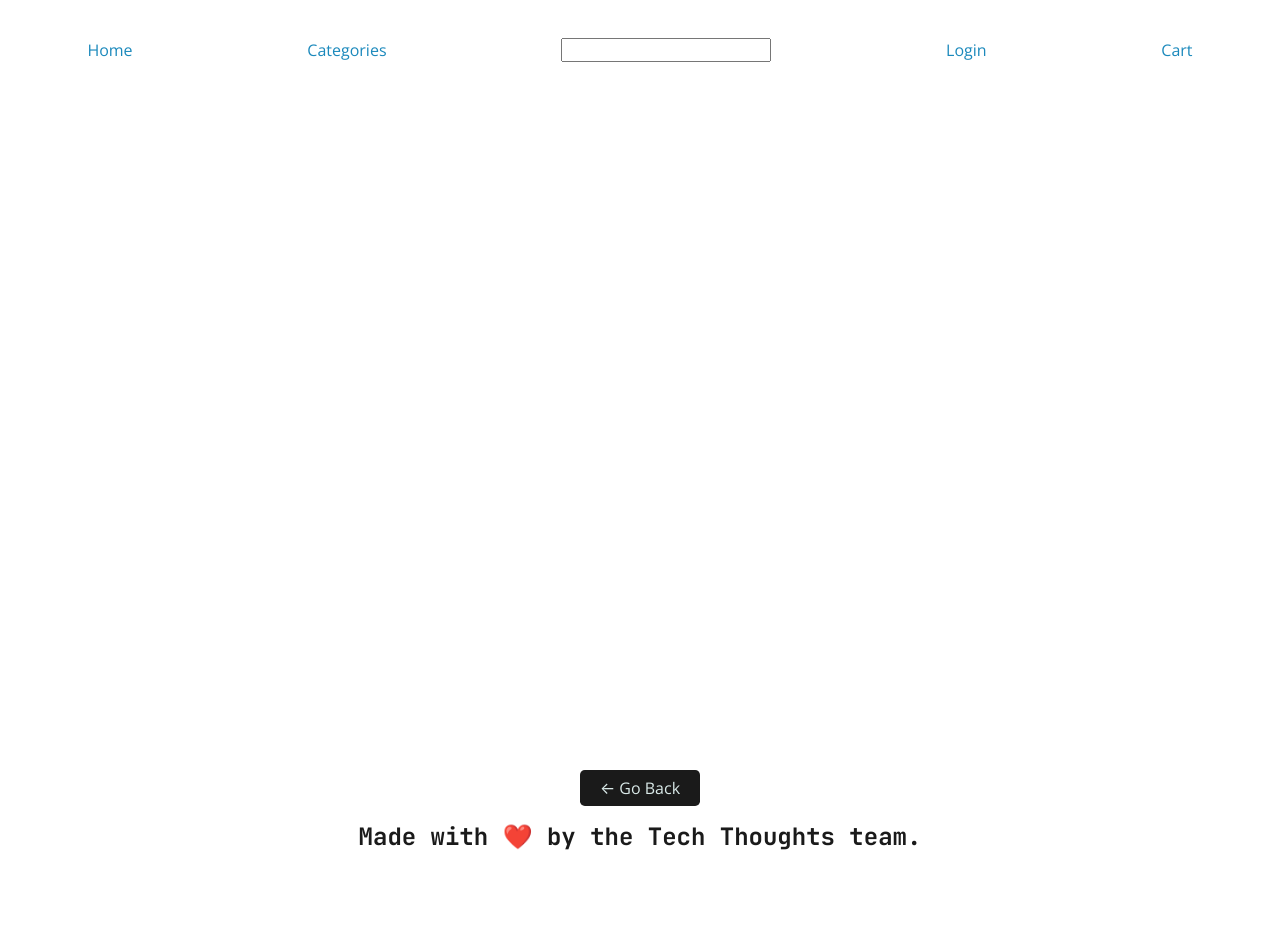
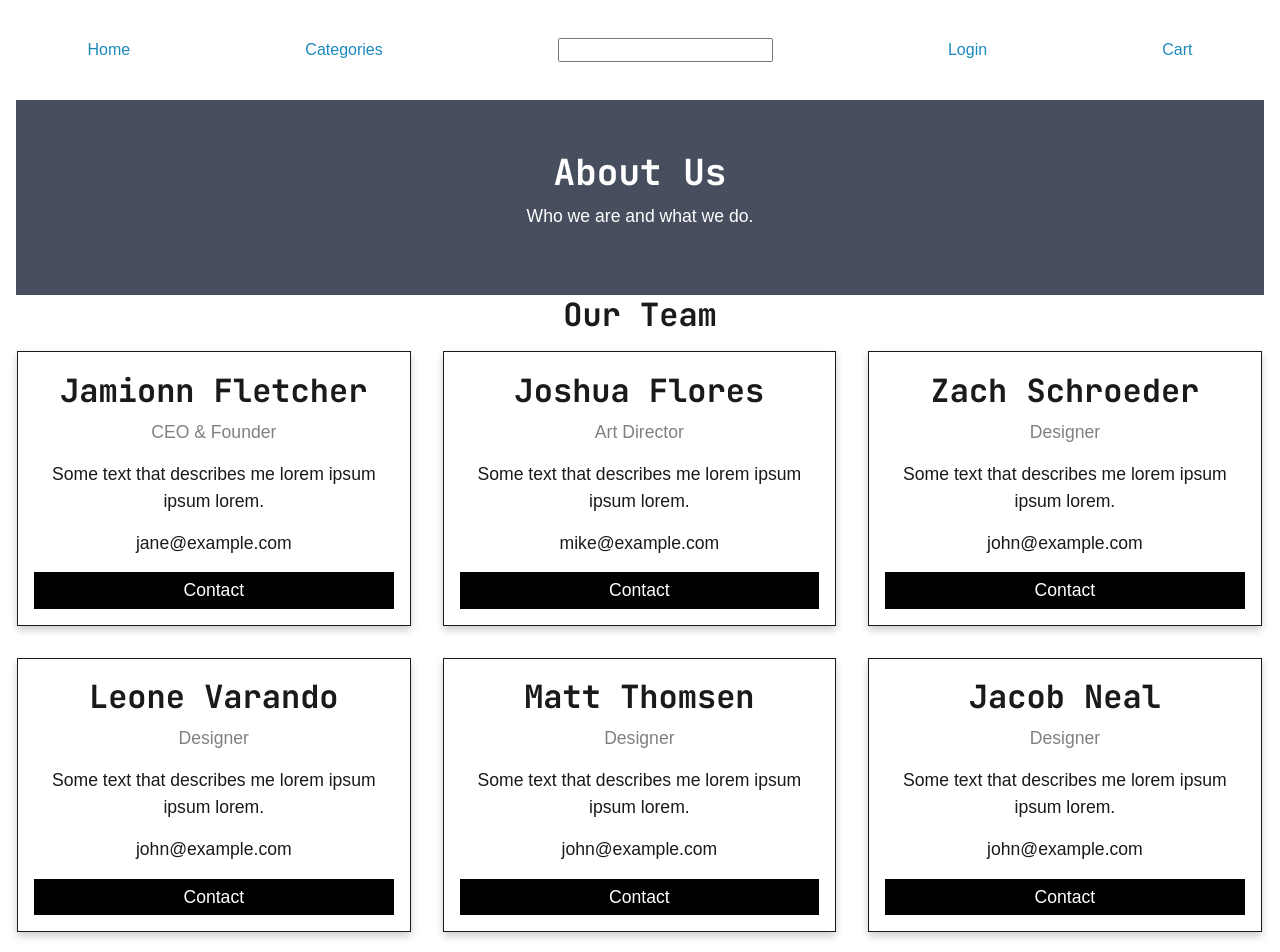
Before and after one commit to osheathe1/red-wood, a React (Create React App) app in the folder client/: page /aboutus in a window 1280 px wide. Shown: the top 952 px of the page. Before the commit the page ends 900 px from the top, so only its background shows below. Built offline with nearby package versions, Linux system fonts and the light colour scheme.

Commit message:
About us page

```diff
--- a/client/src/App.js
+++ b/client/src/App.js
@@ -14,7 +14,7 @@ import Login from './pages/Login';
 import Profile from './pages/Profile';
 import Footer from './components/Footer';
 import { Product } from './components/Product';
-
+import AboutUs from './pages/AboutUs';
 // Construct our main GraphQL API endpoint
 const httpLink = createHttpLink({
   uri: '/graphql',
@@ -71,6 +71,10 @@ function App() {
                 path="/product/:productId"
                 element={<Product />}
               />
+              <Route
+                path="/aboutus"
+                element={<AboutUs />}
+              />
             </Routes>
           </div>
           <Footer />
--- a/client/src/components/Footer/index.js
+++ b/client/src/components/Footer/index.js
@@ -1,5 +1,6 @@
 import React from 'react';
 import { useLocation, useNavigate } from 'react-router-dom';
+import { Link } from "react-router-dom";
 
 const Footer = () => {
   const location = useLocation();
@@ -16,16 +17,7 @@ const Footer = () => {
           </button>
         )}
         <h4>
-          Made with{' '}
-          <span
-            className="emoji"
-            role="img"
-            aria-label="heart"
-            aria-hidden="false"
-          >
-            ❤️
-          </span>{' '}
-          by the Tech Thoughts team.
+          <Link to='/aboutus' > About Us </Link>
         </h4>
       </div>
     </footer>
--- /dev/null
+++ b/client/src/pages/AboutUs.js
@@ -0,0 +1,103 @@
+import React from "react";
+import "../styles/AboutUs.css";
+function AboutUs() {
+  return (
+    <div class="">
+        <div class="about-section">
+      <h1>About Us</h1>
+      <p>Who we are and what we do.</p>
+</div>
+      <h2>Our Team</h2>
+      <div class="row">
+        <div class="column">
+          <div class="card">
+            <img src="" alt="" />
+            <div class="container">
+              <h2>Jamionn Fletcher</h2>
+              <p class="title">CEO & Founder</p>
+              <p>Some text that describes me lorem ipsum ipsum lorem.</p>
+              <p>jane@example.com</p>
+              <p>
+                <button class="button">Contact</button>
+              </p>
+            </div>
+          </div>
+        </div>
+
+        <div class="column">
+          <div class="card">
+            <img src="" alt="" />
+            <div class="container">
+              <h2>Joshua Flores</h2>
+              <p class="title">Art Director</p>
+              <p>Some text that describes me lorem ipsum ipsum lorem.</p>
+              <p>mike@example.com</p>
+              <p>
+                <button class="button">Contact</button>
+              </p>
+            </div>
+          </div>
+        </div>
+
+        <div class="column">
+          <div class="card">
+            <img src="" alt="" />
+            <div class="container">
+              <h2>Zach Schroeder</h2>
+              <p class="title">Designer</p>
+              <p>Some text that describes me lorem ipsum ipsum lorem.</p>
+              <p>john@example.com</p>
+              <p>
+                <button class="button">Contact</button>
+              </p>
+            </div>
+          </div>
+        </div>
+        <div class="column">
+          <div class="card">
+            <img src="" alt="" />
+            <div class="container">
+              <h2>Leone Varando</h2>
+              <p class="title">Designer</p>
+              <p>Some text that describes me lorem ipsum ipsum lorem.</p>
+              <p>john@example.com</p>
+              <p>
+                <button class="button">Contact</button>
+              </p>
+            </div>
+          </div>
+        </div>
+        <div class="column">
+          <div class="card">
+            <img src="" alt="" />
+            <div class="container">
+              <h2>Matt Thomsen</h2>
+              <p class="title">Designer</p>
+              <p>Some text that describes me lorem ipsum ipsum lorem.</p>
+              <p>john@example.com</p>
+              <p>
+                <button class="button">Contact</button>
+              </p>
+            </div>
+          </div>
+        </div>
+        <div class="column">
+          <div class="card">
+            <img src="" alt="" />
+            <div class="container">
+              <h2>Jacob Neal</h2>
+              <p class="title">Designer</p>
+              <p>Some text that describes me lorem ipsum ipsum lorem.</p>
+              <p>john@example.com</p>
+              <p>
+                <button class="button">Contact</button>
+              </p>
+            </div>
+          </div>
+        </div>
+      </div>
+    </div>
+  );
+}
+
+export default AboutUs;
--- /dev/null
+++ b/client/src/styles/AboutUs.css
@@ -0,0 +1,69 @@
+body {
+    font-family: Arial, Helvetica, sans-serif;
+    margin: 0;
+    text-align: center;
+  }
+
+  html {
+    box-sizing: border-box;
+  }
+
+  *, *:before, *:after {
+    box-sizing: inherit;
+  }
+
+  .column {
+    float: left;
+    width: 33.3%;
+    margin-bottom: 16px;
+    padding: 0 8px;
+  }
+
+  .card {
+    box-shadow: 0 4px 8px 0 rgba(0, 0, 0, 0.2);
+    margin: 8px;
+  }
+
+  .about-section {
+    padding: 50px;
+    text-align: center;
+    background-color: #474e5d;
+    color: white;
+  }
+
+  .container {
+    padding: 0 16px;
+  }
+
+  .container::after, .row::after {
+    content: "";
+    clear: both;
+    display: table;
+  }
+
+  .title {
+    color: grey;
+  }
+
+  .button {
+    border: none;
+    outline: 0;
+    display: inline-block;
+    padding: 8px;
+    color: white;
+    background-color: #000;
+    text-align: center;
+    cursor: pointer;
+    width: 100%;
+  }
+
+  .button:hover {
+    background-color: #555;
+  }
+
+  @media screen and (max-width: 650px) {
+    .column {
+      width: 100%;
+      display: block;
+    }
+  }
```
